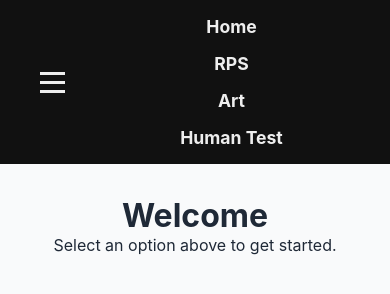
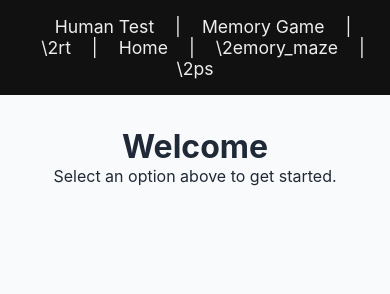
Before and after one commit to mapgie/static-site, a plain HTML site: page index.html in a window 390 px wide. Drawn offline with Linux system fonts and the light colour scheme.

Commit message:
memory-mze-mobile

```diff
--- a/header.html
+++ b/header.html
@@ -1,81 +1,8 @@
-<!DOCTYPE html>
-<html lang="en">
-<head>
-<meta charset="UTF-8">
-<meta name="viewport" content="width=device-width, initial-scale=1.0">
-<link rel="stylesheet" href="global.css">
-<style>
-  #site-header {
-    background: #111;
-    color: #eee;
-    padding: 1rem;
-    display: flex;
-    align-items: center;
-    justify-content: space-between;
-    font-family: 'Inter', sans-serif;
-    position: relative;
-  }
-  #menu-toggle {
-    font-size: 1.5rem;
-    background: none;
-    border: none;
-    color: #eee;
-    cursor: pointer;
-    display: flex;
-    flex-direction: column;
-    justify-content: center;
-  }
-  #menu-toggle div {
-    width: 25px;
-    height: 3px;
-    background: #eee;
-    margin: 3px 0;
-    transition: 0.4s;
-  }
-  #nav-links {
-    display: flex;
-    gap: 1rem;
-    align-items: center;
-    transition: max-height 0.5s ease;
-    overflow: hidden;
-  }
-  #nav-links a {
-    color: #eee;
-    text-decoration: none;
-    font-weight: bold;
-  }
-  @media (max-width: 768px) {
-    #nav-links {
-      flex-direction: column;
-      width: 100%;
-      max-height: 0;
-    }
-    #nav-links.open {
-      max-height: 500px;
-    }
-  }
-</style>
-</head>
-<body>
-<div id="site-header">
-  <button id="menu-toggle" aria-label="Menu">
-    <div></div><div></div><div></div>
-  </button>
-  <nav id="nav-links" class="open">
-    <a href="index.html">Home</a>
-    <a href="rps.html">RPS</a>
-    <a href="art.html">Art</a>
-    <a href="Human-Test.html">Human Test</a>
-  </nav>
+<div id="site-header" style="padding: 1rem; background: #111; color: #eee; text-align: center; font-family: Inter, sans-serif;">
+  <a href="Human-Test.html" style="margin: 0 1rem; color: #eee; text-decoration: none;">Human Test</a> |
+  <a href="Memory-Game.html" style="margin: 0 1rem; color: #eee; text-decoration: none;">Memory Game</a> |
+  <a href="art.html" style="margin: 0 1rem; color: #eee; text-decoration: none;">\2rt</a> |
+  <a href="index.html" style="margin: 0 1rem; color: #eee; text-decoration: none;">Home</a> |
+  <a href="memory_maze.html" style="margin: 0 1rem; color: #eee; text-decoration: none;">\2emory_maze</a> |
+  <a href="rps.html" style="margin: 0 1rem; color: #eee; text-decoration: none;">\2ps</a>
 </div>
-
-<script>
-  const menuToggle = document.getElementById('menu-toggle');
-  const navLinks = document.getElementById('nav-links');
-
-  menuToggle.addEventListener('click', () => {
-    navLinks.classList.toggle('open');
-  });
-</script>
-</body>
-</html>
```
Also changed, not shown: memory-maze.html (renamed from memory_maze.html, +56 -0 lines).
